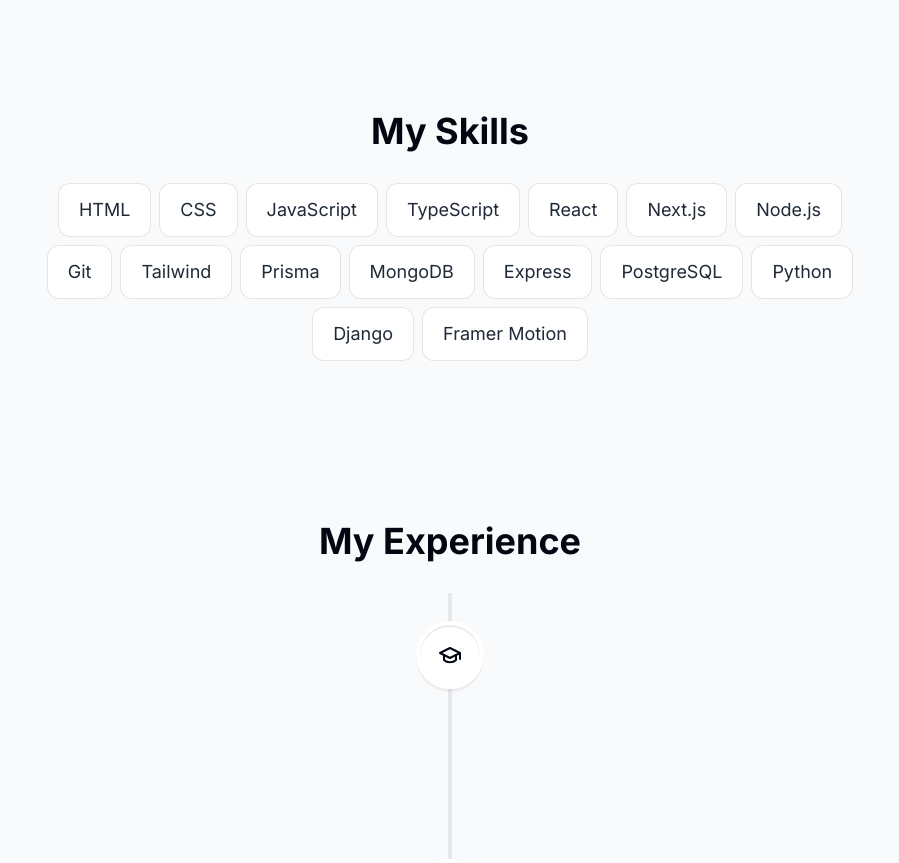
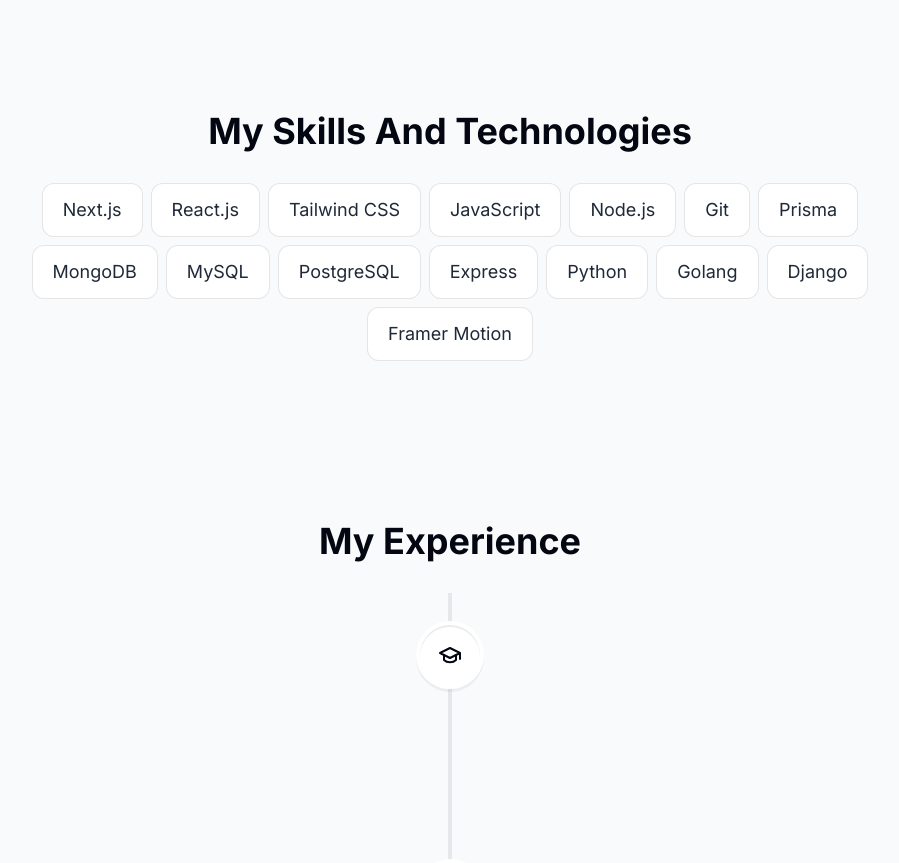
Before and after one commit to Ahmad-Munab/portfolio-v1, a Next.js app: page / in a window 1280 px wide. Shown: the part 2251-3114 px from the top of the page, without its empty margins (190-1089 px from the left). Built offline with nearby package versions, Linux system fonts and the light colour scheme.

Commit message:
adding skills

```diff
--- a/components/skills.tsx
+++ b/components/skills.tsx
@@ -29,7 +29,7 @@
             ref={ref}
             className="mb-28 max-w-[53rem] scroll-mt-28 text-center sm:mb-40"
         >
-            <SectionHeading>My skills</SectionHeading>
+            <SectionHeading>My Skills and Technologies</SectionHeading>
             <ul className="flex flex-wrap justify-center gap-2 text-lg text-gray-800">
                 {skillsData.map((skill, index) => (
                     <motion.li
--- a/lib/data.ts
+++ b/lib/data.ts
@@ -86,20 +86,19 @@
 ] as const;
 
 export const skillsData = [
-    "HTML",
-    "CSS",
+    "Next.js",
+    "React.js",
+    "Tailwind CSS",
     "JavaScript",
-    "TypeScript",
-    "React",
-    "Next.js",
     "Node.js",
     "Git",
-    "Tailwind",
     "Prisma",
     "MongoDB",
+    "MySQL",
+    "PostgreSQL",
     "Express",
-    "PostgreSQL",
     "Python",
+    "Golang",
     "Django",
     "Framer Motion",
 ] as const;
```
